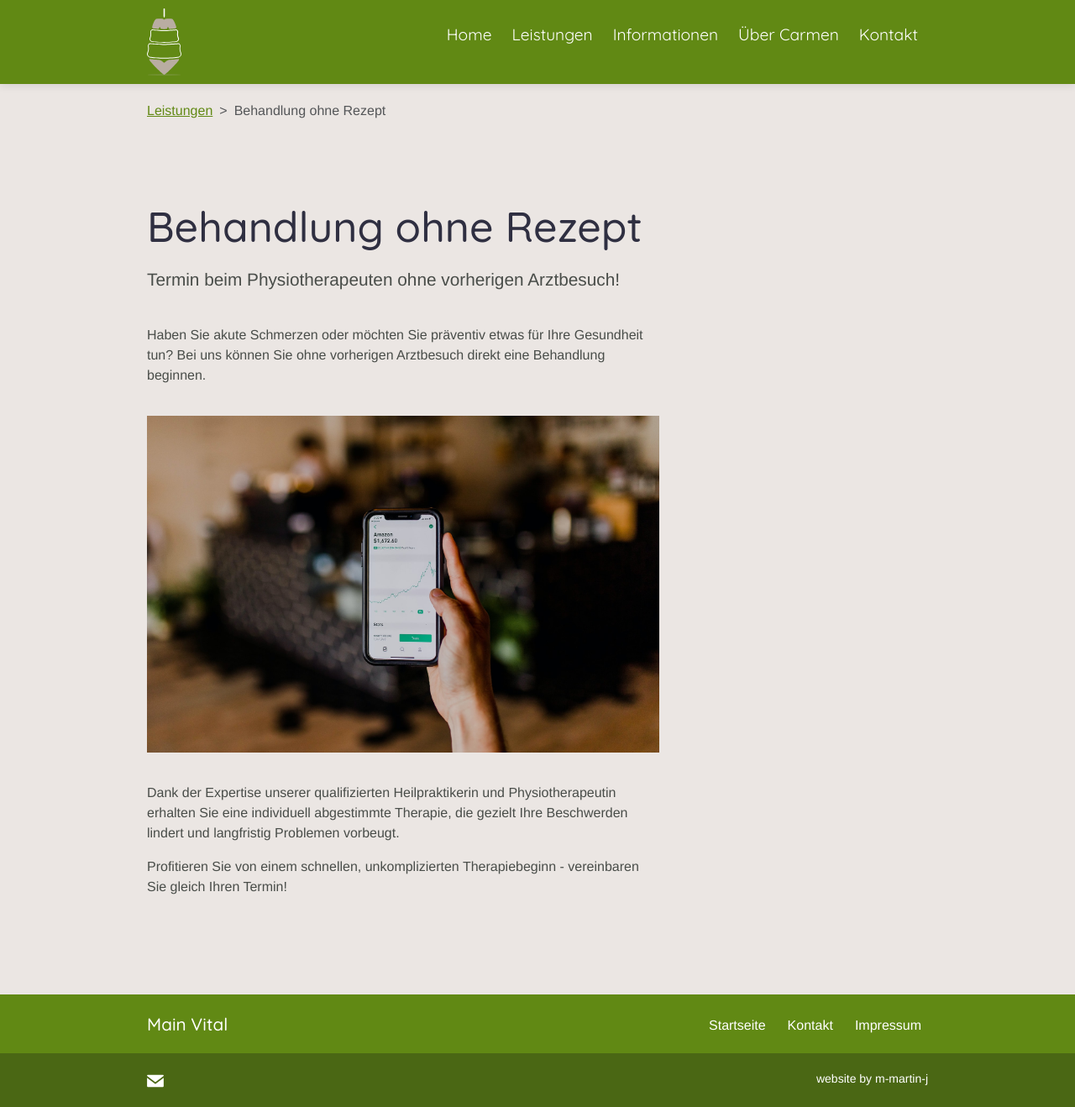
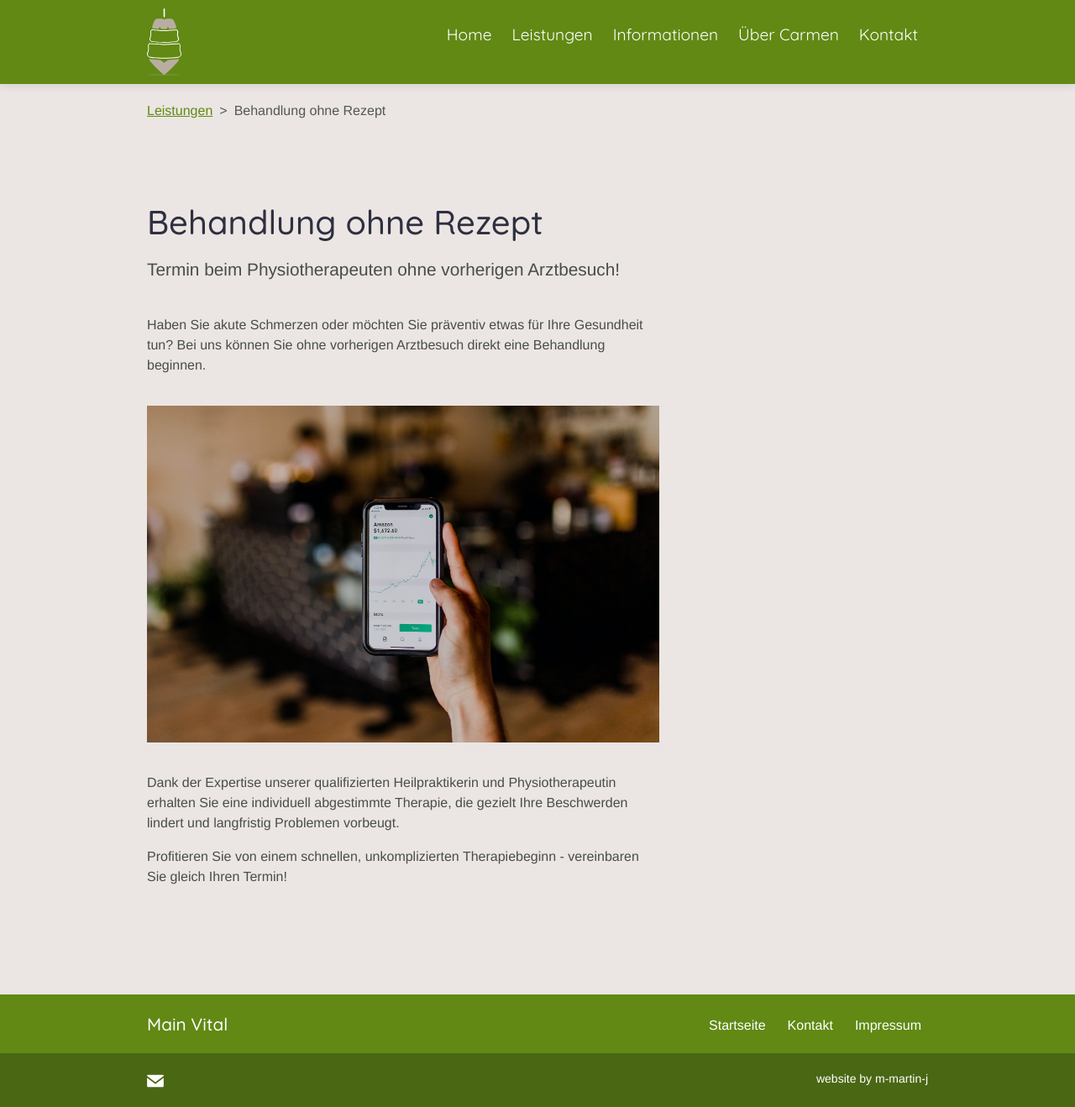
Before and after one commit to m-martin-j/physiotherapy-practice-web, a Jekyll site: the page built from _services/Behandlung-ohne-Rezept.md, in a window 1280 px wide and 1318 px high. Shown: the whole window at 84% size. Built offline with Jekyll 4.4.1, drawn with Linux system fonts in a browser that asks for light colours.

Commit message:
Remove title class

```diff
--- a/_layouts/contact.html
+++ b/_layouts/contact.html
@@ -8,7 +8,7 @@ bodyClass: "page-contact"
     <div class="container">
         <div class="row justify-content-start">
             <div class="col-12 col-md-7 col-lg-6">
-                <h1 class="title">{{page.title}}</h1>
+                <h1>{{page.title}}</h1>
                 <p>{{ page.section-intro-text }}</p>
                 {% include call.html show_button=false %}
             </div>
--- a/_layouts/impressum.html
+++ b/_layouts/impressum.html
@@ -8,7 +8,7 @@ bodyClass: "page-impressum"
   <div class="container">
     <div class="row justify-content-start">
       <div class="col-12 col-md-7 col-lg-6">
-        <h1 class="title">{{page.title}}</h1>
+        <h1>{{page.title}}</h1>
         <p class="mb-0"><strong>{{site.title}}</strong></p>
         <div class="content">{{content}}</div>
       </div>
--- a/_layouts/service.html
+++ b/_layouts/service.html
@@ -18,7 +18,7 @@ bodyClass: "page-service"
   <div class="row justify-content-start">
     <div class="col-12 col-md-8">
       <div class="service service-single">
-        <h1 class="title">{{page.title}}</h1>
+        <h1>{{page.title}}</h1>
         <div class="content">{{content}}</div>
       </div>
     </div>
--- a/_layouts/team.html
+++ b/_layouts/team.html
@@ -6,7 +6,7 @@ layout: default
   <div class="row justify-content-start">
     <div class="col-12 col-md-8">
       <div class="team team-single">
-        <h1 class="title">{{page.title}}</h1>
+        <h1>{{page.title}}</h1>
         <img alt="{{ page.title }}" class="d-block d-md-none w-75 rounded mx-auto mb-2" src="{{ page.image | relative_url }}" />
         <div class="content">{{content}}</div>
       </div>
--- a/_sass/components/_title.scss
+++ /dev/null
@@ -1,8 +0,0 @@
-.title {
-  color: $black;
-  font-size: 48px;
-  line-height: 1.2;
-  @include media-breakpoint-up(lg) {
-    font-size: 50px;
-  }
-}
--- a/assets/css/style.scss
+++ b/assets/css/style.scss
@@ -104,7 +104,6 @@ $sub-footer-text-color: $white;
 @import "components/hamburger";
 @import "components/buttons";
 @import "components/call";
-@import "components/title";
 @import "components/content";
 @import "components/intro";
 @import "components/intro-image";
```
